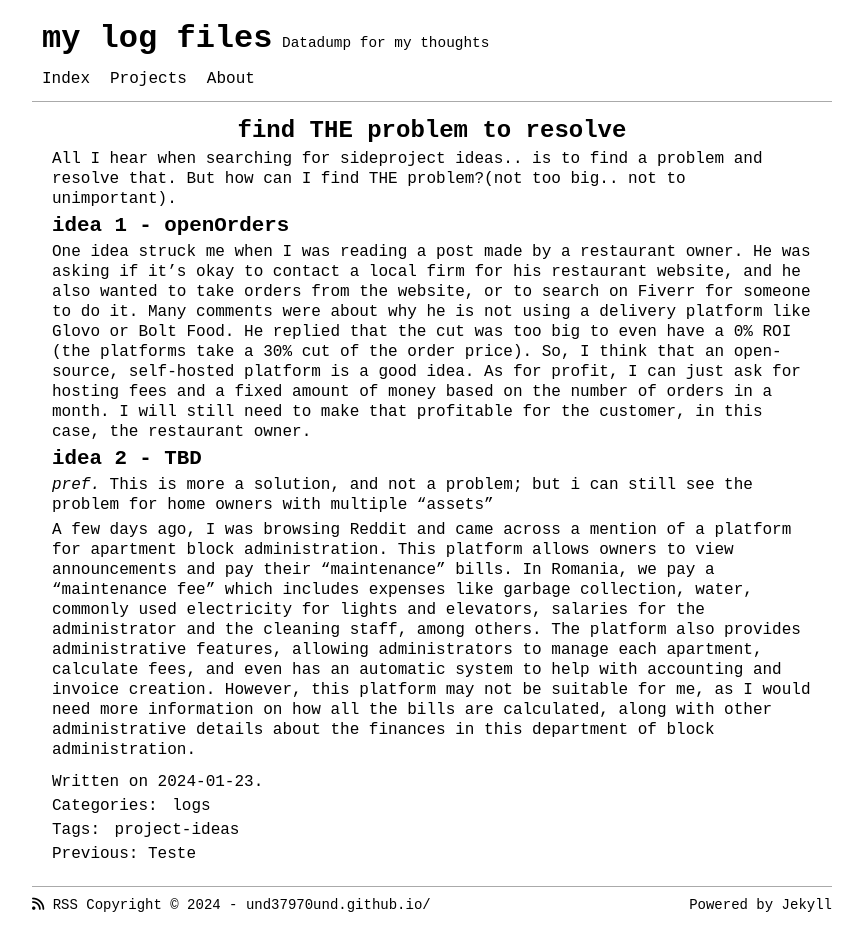
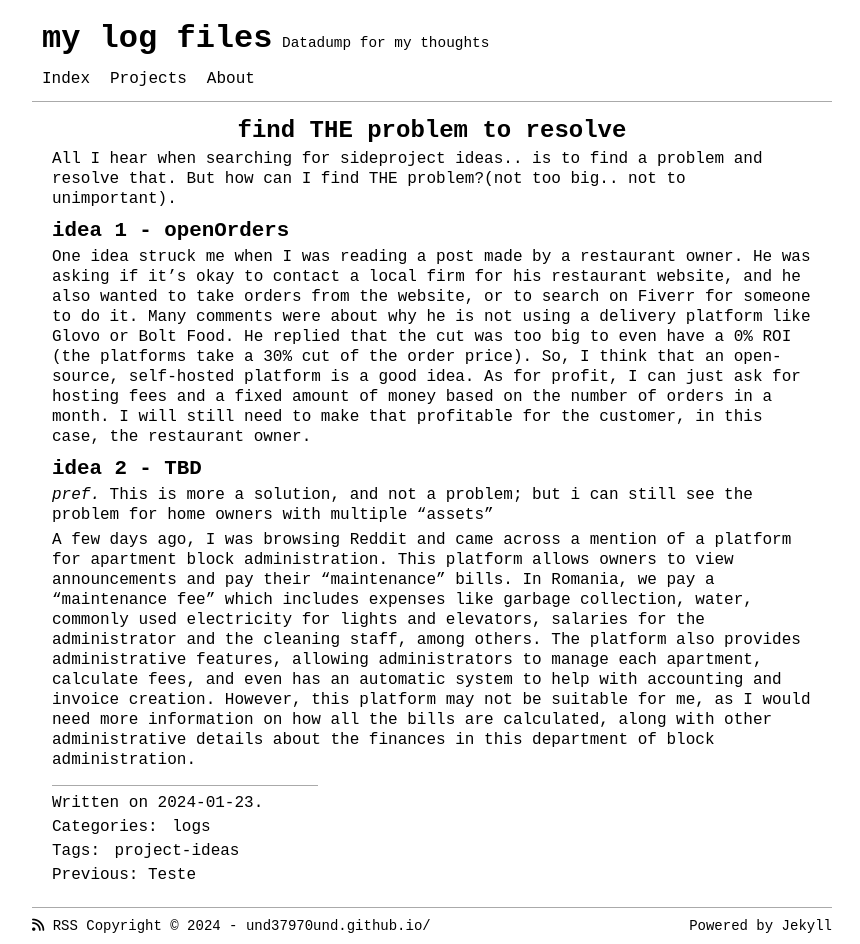
Before and after one commit to UnD37970UnD/-blog, a Jekyll site: the page built from _posts/logs/2024-01-12-find-THE-problem-to-resolve.markdown, in a window 1280 px wide. Shown: the whole page, without its empty margins (208-1068 px from the left). Built offline with Jekyll 4.4.1, drawn with Linux system fonts in a browser that asks for light colours; nearby versions of some CDN libraries; before the commit the page ends 923 px from its top, so only the background shows below that.

Commit message:
adding a larger top margin for headings and a top border for post-info

```diff
--- a/_layouts/post.html
+++ b/_layouts/post.html
@@ -13,6 +13,7 @@ layout: default
     {{ content }}
   </div>
   <div class="post-info">
+
     <div class="post-date">
       {{ site.data.lang[site.language].post_write_date }}{{ page.date | date: "%Y-%m-%d" }}{% if page.last_modified_at %}, {{ site.data.lang[site.language].post_update_date }}{{ page.last_modified_at | date: "%Y-%m-%d" }}{% endif %}.
     </div>
--- a/_sass/post.scss
+++ b/_sass/post.scss
@@ -6,6 +6,10 @@
 
 .post-author {
   display: none;
+}
+
+.post-content :is(h1, h2, h3, h4, h5, h6) {
+  margin: 10px 0px 5px 0px !important;
 }
 
 .post-content p {
@@ -17,9 +21,21 @@
   margin: 10px auto;
 }
 
+.post-info::before {
+  margin-bottom: 5px;
+  display: block;
+  content: "";
+  background: black;
+  position: relative;
+  width: 35%;
+  border-top: solid 1px #aaa;
+
+}
+
 .post-info {
+
   line-height: 24px;
-  margin: 10px 0;
+  margin: 15px 0px 10px 0;
 }
 
 .post-category, .post-tag {
```
